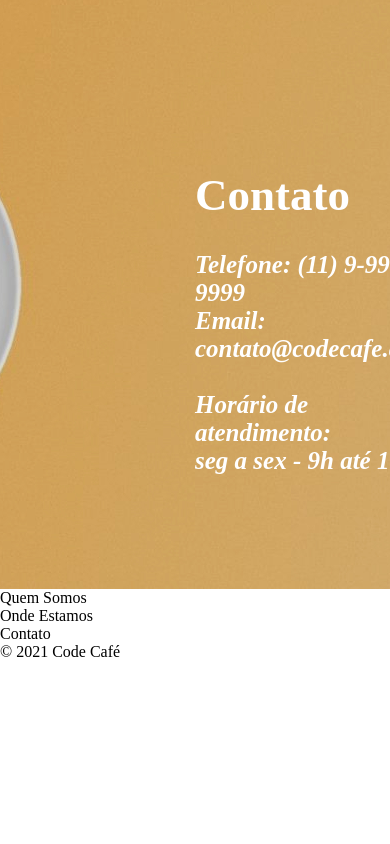
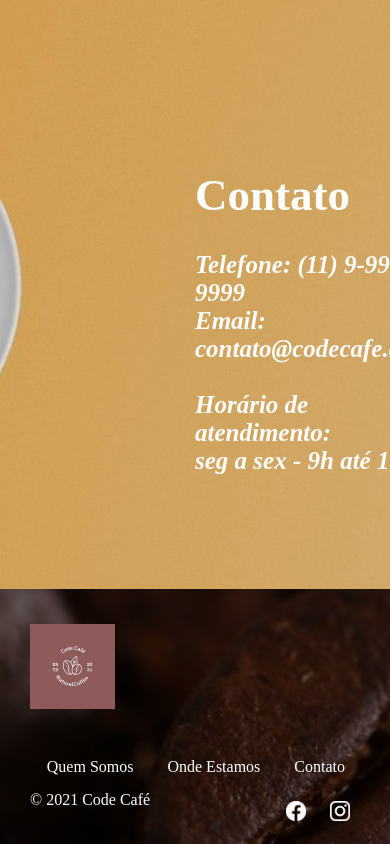
Before and after one commit to isisestevan/LandingPage-cafeteria, a plain HTML site: page index.html in a window 390 px wide. Shown: the part 2879-3723 px from the top of the page. Before the commit the page ends 3540 px from the top, so only its background shows below. Drawn offline with Linux system fonts and the light colour scheme; a web font is replaced by a local one.

Commit message:
Finalizando sem responsividade

```diff
--- a/index.html
+++ b/index.html
@@ -80,15 +80,28 @@
         </section>
     </main>
 
-    <footer>
-        <a href=""></a>
+    <footer class="rodape">
+        <a href="index.html" class="logo">
+            <img src="/src/images/logo.jpg">
+        </a>
         <ul>
-            <li><a href="">Quem Somos</a></li>
-            <li><a href="">Onde Estamos</a></li>
-            <li><a href="">Contato</a></li>
+            <li><a href="#quem-somos">Quem Somos</a></li>
+            <li><a href="#onde-estamos">Onde Estamos</a></li>
+            <li><a href="#contato">Contato</a></li>
         </ul>
-        <div class="social-media"></div>
-        <div class="copyright">© 2021 Code Café</div>
+        <div class="conteudo-de-baixo">
+            <div class="social-media">
+                <a href="#" target="_blank">
+                    <img class="face" title="Logo Facebook" alt="Logo Facebook" src="/src/images/face.png">
+                </a>
+                <a href="#" target="_blank">
+                    <img class="insta" title="Logo Instagram" alt="Logo Instagram" src="/src/images/insta.png">
+                </a>
+            </div>
+            <div class="copyright">
+                © 2021 Code Café
+            </div>
+        </div>
     </footer>
 </body>
 
--- a/src/css/style.css
+++ b/src/css/style.css
@@ -1,45 +1,47 @@
-body{
+body {
     max-width: 1440px;
+    margin: 0 auto;
 }
 
-.cabecalho{
+.cabecalho {
     padding: 30px 15px;
     position: relative;
 }
 
-.cabecalho .logo{
+.cabecalho .logo {
     background: url(../images/logo.jpg) center center no-repeat;
     width: 85px;
     height: 85px;
     display: inline-block;
 }
+
 /*Para esconder o texto*/
-.cabecalho .logo h1{
+.cabecalho .logo h1 {
     font-size: 0;
 }
 
-.cabecalho nav{
+.cabecalho nav {
     display: inline-block;
     position: absolute;
     right: 0;
     margin-top: 30px;
 }
 
-.cabecalho ul li{
+.cabecalho ul li {
     display: inline-block;
     padding: 15px;
 }
 
-.cabecalho ul li a:hover{
+.cabecalho ul li a:hover {
     font-weight: bold;
 }
 
-.panel{
+.panel {
     background: url(/src/images/painel.jpg) center center no-repeat;
     height: 600px;
 }
 
-.panel h2{
+.panel h2 {
     color: white;
     height: 60px;
     font-weight: 400;
@@ -49,65 +51,65 @@ body{
     transform: translateY(-50%);
 }
 
-.secao-com-texto{
+.secao-com-texto {
     padding: 153px;
     text-align: center;
     clear: both;
 }
 
-.secao-com-texto img{
+.secao-com-texto img {
     width: 170px;
     height: 170px;
     margin-bottom: 70px;
 
 }
 
-.secao-com-texto h2{
+.secao-com-texto h2 {
     font-size: 45px;
     font-weight: 600;
     margin-bottom: 37px;
 }
 
-.secao-com-texto p{
+.secao-com-texto p {
     font-size: 18px;
     width: 702px;
     margin: 0 auto;
 }
 
-.secao-com-texto.onde-estamos p{
+.secao-com-texto.onde-estamos p {
     font-size: 28px;
     width: 480px;
 }
 
-.ladrilho div{
+.ladrilho div {
     float: left;
 }
 
-.ladrilho .grande{
+.ladrilho .grande {
     background: url(../images/4.jpg) center center no-repeat;
     height: 600px;
     width: 50%;
 }
 
-.ladrilho .pequeno{
+.ladrilho .pequeno {
     background: url(../images/3.jpg) center center no-repeat;
     width: 25%;
     height: 300px;
 }
 
-.ladrilho .pequeno.grao{
+.ladrilho .pequeno.grao {
     background: url(../images/2.jpg) center center no-repeat;
     height: 300px;
     width: 25%;
 }
 
-.ladrilho .medio{
+.ladrilho .medio {
     background: url(../images/1.jpg) center center no-repeat;
     height: 300px;
     width: 50%;
 }
 
-.contato{
+.contato {
     background: url(../images/fundo-contato.jpg) center center no-repeat;
     color: white;
     height: 600px;
@@ -115,20 +117,66 @@ body{
 
 }
 
-.contato h2{
+.contato h2 {
     font-size: 45px;
     font-weight: 600;
     margin-bottom: 30px;
 
 }
 
-.contato address{
+.contato address {
     font-size: 25px;
     font-weight: 600;
 }
 
-.contato .texto{
+.contato .texto {
     position: absolute;
-    top:30%;
+    top: 30%;
     left: 50%;
 }
+
+.rodape {
+    background: url(../images/fundo-rodape.jpg) center center no-repeat;
+    padding: 35px 30px;
+    background-size: cover;
+}
+
+.rodape ul {
+    float: right;
+    margin-top: 30px;
+}
+
+.rodape ul li a:hover {
+    font-weight: bold;
+}
+
+.rodape ul li {
+    display: inline-block;
+    padding: 15px;
+
+}
+
+.rodape ul li a {
+    color: white;
+}
+
+.rodape .copyright {
+    color: white;
+    margin-top: 40px;
+}
+
+.rodape .social-media .face,
+.rodape .social-media .insta {
+    width: 20px;
+    height: 20px;
+    margin: 10px;
+}
+
+.rodape .social-media {
+    float: right;
+    clear: both;
+}
+
+.rodape .conteudo-de-baixo{
+    margin-top: 40px;
+}
```
Lines whose indentation alone changed are shown as unchanged.
